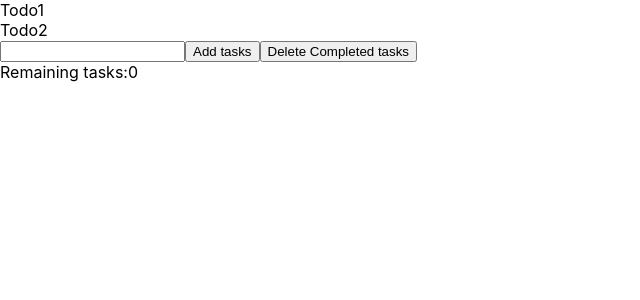
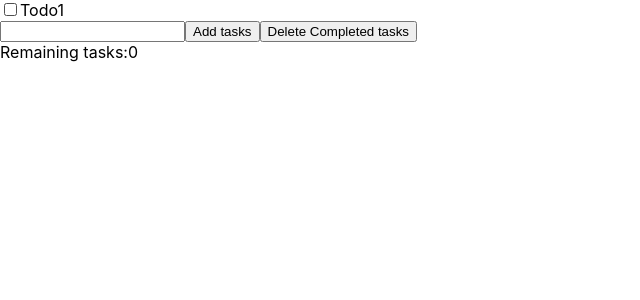
Before and after one commit to masatosotoma/React-tutorial-todo-list, a React (Create React App) app in the folder todo-list/: page / in a window 1280 px wide. Shown: the top 300 px of the page, without its empty margins (0-640 px from the left). Built offline with nearby package versions, Linux system fonts and the light colour scheme; the HTML template or start-up script is replaced by a standard one.

Commit message:
Adding tasks function added

```diff
--- a/todo-list/src/App.js
+++ b/todo-list/src/App.js
@@ -1,13 +1,27 @@
-import { useState } from "react";
+import { useState, useRef } from "react";
 import TodoList from "./TodoList";
 
 function App() {
-  const [todos, setTodos] = useState(["Todo1", "Todo2"]);
+  const [todos, setTodos] = useState([
+    { id: 1, name: "Todo1", completed: false },
+  ]);
+
+  const todoNameRef = useRef();
+
+  const handleAddTodo = () => {
+    //add tasks
+    const name = todoNameRef.current.value;
+    setTodos((prevTodos) => {
+      return [...prevTodos, { id: "1", name: name, completed: false }];
+    });
+    todoNameRef.current.value = null;
+  };
+
   return (
     <>
       <TodoList todos={todos} />
-      <input type="text" />
-      <button>Add tasks</button>
+      <input type="text" ref={todoNameRef} />
+      <button onClick={handleAddTodo}>Add tasks</button>
       <button>Delete Completed tasks</button>
       <div>Remaining tasks:0</div>
     </>
--- a/todo-list/src/Todo.js
+++ b/todo-list/src/Todo.js
@@ -1,7 +1,14 @@
 import React from "react";
 
 const Todo = ({ todo }) => {
-  return <div>{todo}</div>;
+  return (
+    <div>
+      <label>
+        <input type="checkbox" checkd={todo.completed} readOnly />
+      </label>
+      {todo.name}
+    </div>
+  );
 };
 
 export default Todo;
```
